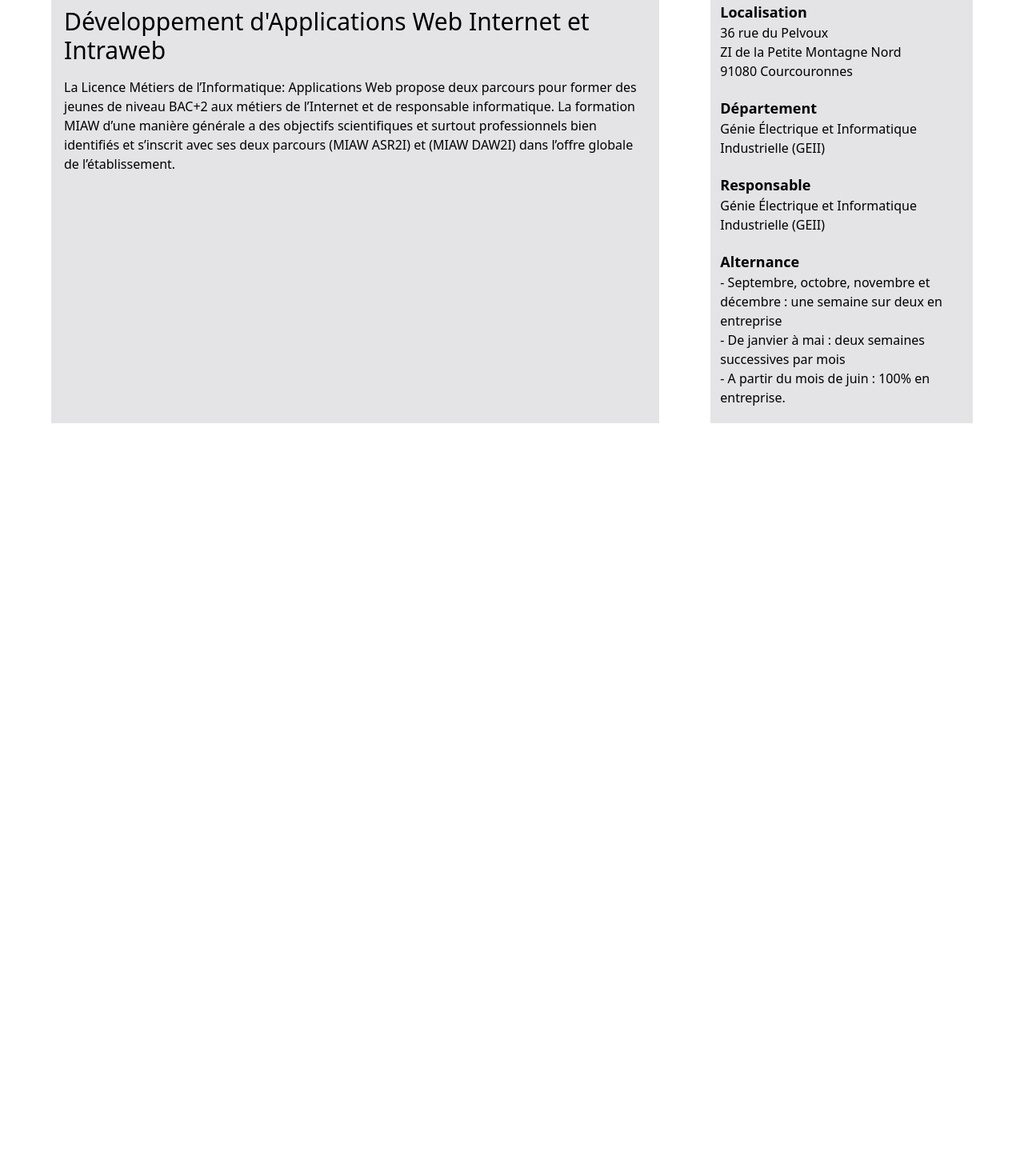
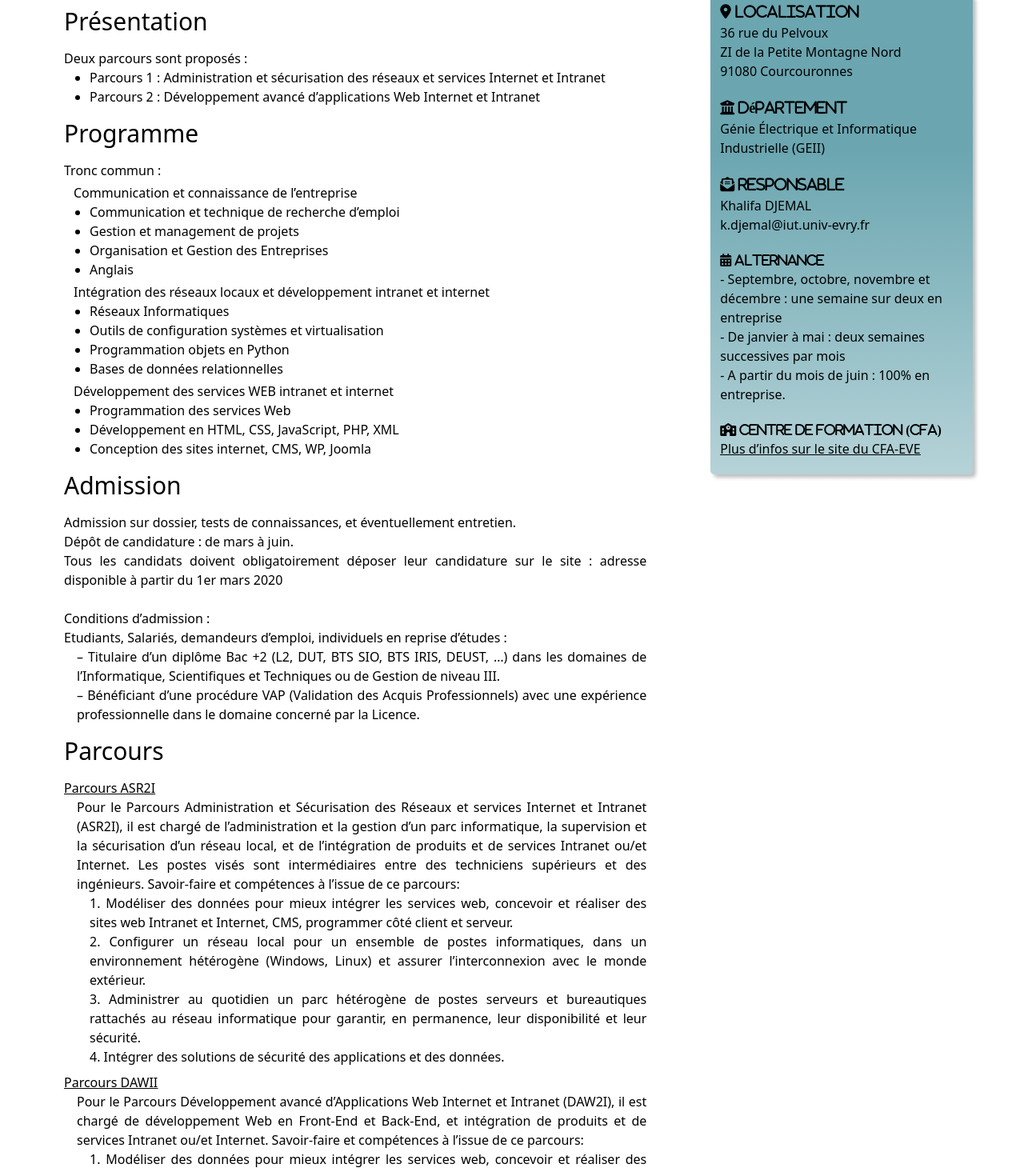
Before and after one commit to amirtalbi/front, a Vue app: page / in a window 1280 px wide. Shown: the part 963-2428 px from the top of the page at 80% size. Before the commit the page ends 1556 px from the top, so only its background shows below. Built offline with nearby package versions, Linux system fonts and the light colour scheme.

Commit message:
Modif des text

```diff
--- a/src/assets/index.css
+++ b/src/assets/index.css
@@ -5,3 +5,9 @@
 .navigation{
     background-color: #2C808F;
   }
+
+.information_eclole{
+  background: linear-gradient(180deg, rgba(44, 128, 143, 0.7) 32.29%, rgba(44, 128, 143, 0.35) 100%);
+box-shadow: 4px 4px 4px rgba(0, 0, 0, 0.25);
+border-radius: 5px;
+}
--- a/src/views/IndexView.vue
+++ b/src/views/IndexView.vue
@@ -1,30 +1,96 @@
 <template>
   <div class="md:container md:mx-auto">
     <div class="row">
-      <p class="lead mt-3">Accueil / DAWII</p>
+      <p class="lead mt-3">Accueil</p>
     </div>
     <br />
     <div class="my-4">
         <img src="../assets/iut_romero.jpg" alt="photo de l'iut d'évry, site de romero">
     </div>
     <div class="flex flex-row justify-around m-16">
-      <div class="bg-zinc-200 w-11/12 mr-8 p-4">
+      <div class="w-11/12 mr-8 p-4 text-justify">
         <h2 class="text-3xl">
-          Développement d'Applications Web Internet et Intraweb
+          Présentation
         </h2>
         <div class="mt-4">
-          La Licence Métiers de l’Informatique: Applications Web propose deux
-          parcours pour former des jeunes de niveau BAC+2 aux métiers de
-          l’Internet et de responsable informatique. La formation MIAW d’une
-          manière générale a des objectifs scientifiques et surtout
-          professionnels bien identifiés et s’inscrit avec ses deux parcours
-          (MIAW ASR2I) et (MIAW DAW2I) dans l’offre globale de l’établissement.
+          <p>Deux parcours sont proposés :</p>
+          <ul>
+            <li class="list-disc ml-8">Parcours 1 : Administration et sécurisation des réseaux et services Internet et Intranet</li>
+            <li class="list-disc ml-8">Parcours 2 : Développement avancé d’applications Web Internet et Intranet</li>
+          </ul>
+        </div>
+        <h2 class="text-3xl mt-4">
+          Programme
+        </h2>
+        <div class="mt-4">
+          <p>Tronc commun :</p>
+          <p class="ml-3 mt-1">Communication et connaissance de l’entreprise</p>
+          <ul>
+            <li class="list-disc ml-8">Communication et technique de recherche d’emploi</li>
+            <li class="list-disc ml-8">Gestion et management de projets</li>
+            <li class="list-disc ml-8">Organisation et Gestion des Entreprises</li>
+            <li class="list-disc ml-8">Anglais</li>
+          </ul>
+          <p class="ml-3 mt-1">Intégration des réseaux locaux et développement intranet et internet</p>
+          <ul>
+            <li class="list-disc ml-8">Réseaux Informatiques</li>
+            <li class="list-disc ml-8">Outils de configuration systèmes et virtualisation</li>
+            <li class="list-disc ml-8">Programmation objets en Python</li>
+            <li class="list-disc ml-8">Bases de données relationnelles</li>
+          </ul>
+          <p class="ml-3 mt-1">Développement des services WEB  intranet et internet</p>
+          <ul>
+            <li class="list-disc ml-8">Programmation des services Web</li>
+            <li class="list-disc ml-8">Développement en HTML, CSS, JavaScript, PHP, XML</li>
+            <li class="list-disc ml-8">Conception des sites internet, CMS, WP, Joomla</li>
+          </ul>
+        </div>
+        <h2 class="text-3xl mt-4">
+          Admission
+        </h2>
+        <div class="mt-4">
+          <p>Admission sur dossier, tests de connaissances, et éventuellement entretien.</p>
+          <p>Dépôt de candidature : de mars à juin.</p>
+          <p>Tous les candidats doivent obligatoirement déposer leur candidature sur le site : adresse disponible à partir du 1er mars 2020</p><br>
+          <p>Conditions d’admission :</p>
+          <p>Etudiants, Salariés, demandeurs d’emploi, individuels en reprise d’études :</p>
+          <p class="ml-4">– Titulaire d’un diplôme Bac +2 (L2, DUT, BTS SIO, BTS IRIS, DEUST, …) dans les domaines de l’Informatique, Scientifiques et Techniques ou de Gestion de niveau III.</p>
+          <p class="ml-4">– Bénéficiant d’une procédure VAP (Validation des Acquis Professionnels) avec une expérience professionnelle dans le domaine concerné par la Licence.</p>
+
+        </div>
+        <h2 class="text-3xl mt-4">
+          Parcours
+        </h2>
+        <div class="mt-4">
+          <p class="underline">Parcours ASR2I</p>
+          <div class="ml-4">
+            <p>Pour le Parcours Administration et Sécurisation des Réseaux et services Internet et Intranet (ASR2I),
+              il est chargé de l’administration et la gestion d’un parc informatique, la supervision et la sécurisation d’un réseau local,
+              et de l’intégration de produits et de services Intranet ou/et Internet. Les postes visés sont intermédiaires entre des techniciens supérieurs et des ingénieurs.
+              Savoir-faire et compétences à l’issue de ce parcours:</p>
+              <p class="ml-4">1. Modéliser des données pour mieux intégrer les services web, concevoir et réaliser des sites web Intranet et Internet, CMS, programmer côté client et serveur.</p>
+              <p class="ml-4">2. Configurer un réseau local pour un ensemble de postes informatiques, dans un environnement hétérogène (Windows, Linux) et assurer l’interconnexion avec le monde extérieur.</p>
+              <p class="ml-4">3. Administrer au quotidien un parc hétérogène de postes serveurs et bureautiques rattachés au réseau informatique pour garantir, en permanence, leur disponibilité et leur sécurité.</p>
+              <p class="ml-4">4. Intégrer des solutions de sécurité des applications et des données.</p>
+          </div>
+          <p class="underline mt-2">
+            <router-link :to="{ name: 'la-formation'}">Parcours DAWII</router-link>
+          </p>
+          <div class="ml-4">
+            <p>Pour le Parcours Développement avancé d’Applications Web Internet et Intranet (DAW2I), il est chargé de développement Web en Front-End et Back-End, et intégration de produits et de services Intranet ou/et Internet.
+              Savoir-faire et compétences à l’issue de ce parcours:</p>
+              <p class="ml-4">1. Modéliser des données pour mieux intégrer les services web, concevoir et réaliser des sites web Intranet et Internet, CMS, programmer côté client et serveur.</p>
+              <p class="ml-4">2. Développer des applications WEB à partir des langages de haut niveau après avoir défini avec le client les besoins et le cahier des charges.</p>
+              <p class="ml-4">3. Intégrer des services et des applications WEB aussi bien pour un Intranet que pour l’Internet.</p>
+              <p class="ml-4">4. Maîtriser et paramétrer les outils de collaboration entre les applications web.</p>
+          </div>
+
         </div>
       </div>
       <div class="w-2/5 ml-8">
-        <aside class="bg-zinc-200 p-2 px-3 pb-5">
+        <aside class="information_eclole p-2 px-3 pb-5">
           <div class="justify-content-start mb-5">
-            <h3 class="text-lg font-bold">Localisation</h3>
+            <h3 class=" fas fa-map-marker-alt text-lg font-bold"> Localisation</h3>
             <div>
               36 rue du Pelvoux
               <br />
@@ -34,7 +100,7 @@
             </div>
           </div>
           <div class="justify-content-start my-5">
-            <h3 class="text-lg font-bold">Département</h3>
+            <h3 class="fas fa-university text-lg font-bold"> Département</h3>
             <p>
               Génie Électrique et Informatique
               <br />
@@ -42,15 +108,15 @@
             </p>
           </div>
           <div class="justify-content-start mt-5">
-            <h3 class="text-lg font-bold">Responsable</h3>
+            <h3 class="far fa-envelope-open-text text-lg font-bold"> Responsable</h3>
             <p>
-              Génie Électrique et Informatique
+              Khalifa DJEMAL
               <br />
-              Industrielle (GEII)
+              k.djemal@iut.univ-evry.fr
             </p>
           </div>
           <div class="justify-content-start mt-5">
-            <h3 class="text-lg font-bold">Alternance</h3>
+            <h3 class="far fa-calendar-alt font-bold"> Alternance</h3>
             <p>
               - Septembre, octobre, novembre et décembre : une
                 semaine sur deux en entreprise
@@ -60,6 +126,12 @@
               - A partir du mois de juin : 100% en entreprise.
               </p>
           </div>
+          <div class="justify-content-start mt-5">
+            <h3 class="fas fa-school font-bold "> Centre de formation (CFA)</h3>
+            <p class="underline">
+              <a href="https://www.cfa-eve.fr/Formation/82/licence-pro-metiers-de-linformatique-applications-web">Plus d’infos sur le site du CFA-EVE</a>
+              </p>
+          </div>
         </aside>
       </div>
     </div>
--- a/src/views/PresentationView.vue
+++ b/src/views/PresentationView.vue
@@ -4,11 +4,16 @@
       <p class="lead mt-3">Accueil / DAWII</p>
     </div>
     <br />
-    <div class="my-4">
-        <img src="../assets/iut_romero.jpg" alt="photo de l'iut d'évry, site de romero">
+    <div class="my-4 ">
+      <div class="flex flex-row justify-end">
+        <img src="../assets/dev_presentation.png" class="w-full float" alt="photo de l'iut d'évry, site de romero">
+          <p class="absolute mt-20 right-32 font-bold text-3xl text-white">Développement avancé <br>
+            d'application web <br>
+            internet et intranet</p>
+        </div>
     </div>
     <div class="flex flex-row justify-around m-16">
-      <div class="bg-zinc-200 w-11/12 mr-8 p-4">
+      <div class="w-11/12 mr-8 p-4">
         <h2 class="text-3xl">
           Présentation
         </h2>
@@ -95,9 +100,9 @@ UE6 (Activités en entreprise): 10 ECTS
       </a>
       </div>
       <div class="w-2/5 ml-8">
-        <aside class="bg-zinc-200 p-2 px-3 pb-5">
+        <aside class="information_eclole p-2 px-3 pb-5">
           <div class="justify-content-start mb-5">
-            <h3 class="text-lg font-bold">Localisation</h3>
+            <h3 class=" fas fa-map-marker-alt text-lg font-bold"> Localisation</h3>
             <div>
               36 rue du Pelvoux
               <br />
@@ -107,7 +112,7 @@ UE6 (Activités en entreprise): 10 ECTS
             </div>
           </div>
           <div class="justify-content-start my-5">
-            <h3 class="text-lg font-bold">Département</h3>
+            <h3 class="fas fa-university text-lg font-bold"> Département</h3>
             <p>
               Génie Électrique et Informatique
               <br />
@@ -115,15 +120,15 @@ UE6 (Activités en entreprise): 10 ECTS
             </p>
           </div>
           <div class="justify-content-start mt-5">
-            <h3 class="text-lg font-bold">Responsable</h3>
+            <h3 class="far fa-envelope-open-text text-lg font-bold"> Responsable</h3>
             <p>
-              Génie Électrique et Informatique
+              Khalifa DJEMAL
               <br />
-              Industrielle (GEII)
+              k.djemal@iut.univ-evry.fr
             </p>
           </div>
           <div class="justify-content-start mt-5">
-            <h3 class="text-lg font-bold">Alternance</h3>
+            <h3 class="far fa-calendar-alt font-bold"> Alternance</h3>
             <p>
               - Septembre, octobre, novembre et décembre : une
                 semaine sur deux en entreprise
@@ -133,6 +138,12 @@ UE6 (Activités en entreprise): 10 ECTS
               - A partir du mois de juin : 100% en entreprise.
               </p>
           </div>
+          <div class="justify-content-start mt-5">
+            <h3 class="fas fa-school font-bold "> Centre de formation (CFA)</h3>
+            <p class="underline">
+              <a href="https://www.cfa-eve.fr/Formation/82/licence-pro-metiers-de-linformatique-applications-web">Plus d’infos sur le site du CFA-EVE</a>
+              </p>
+          </div>
         </aside>
       </div>
     </div>
```
Also changed, not shown: src/assets/dev_presentation.png (added), src/assets/dev_web_presentation.jpg (added).
